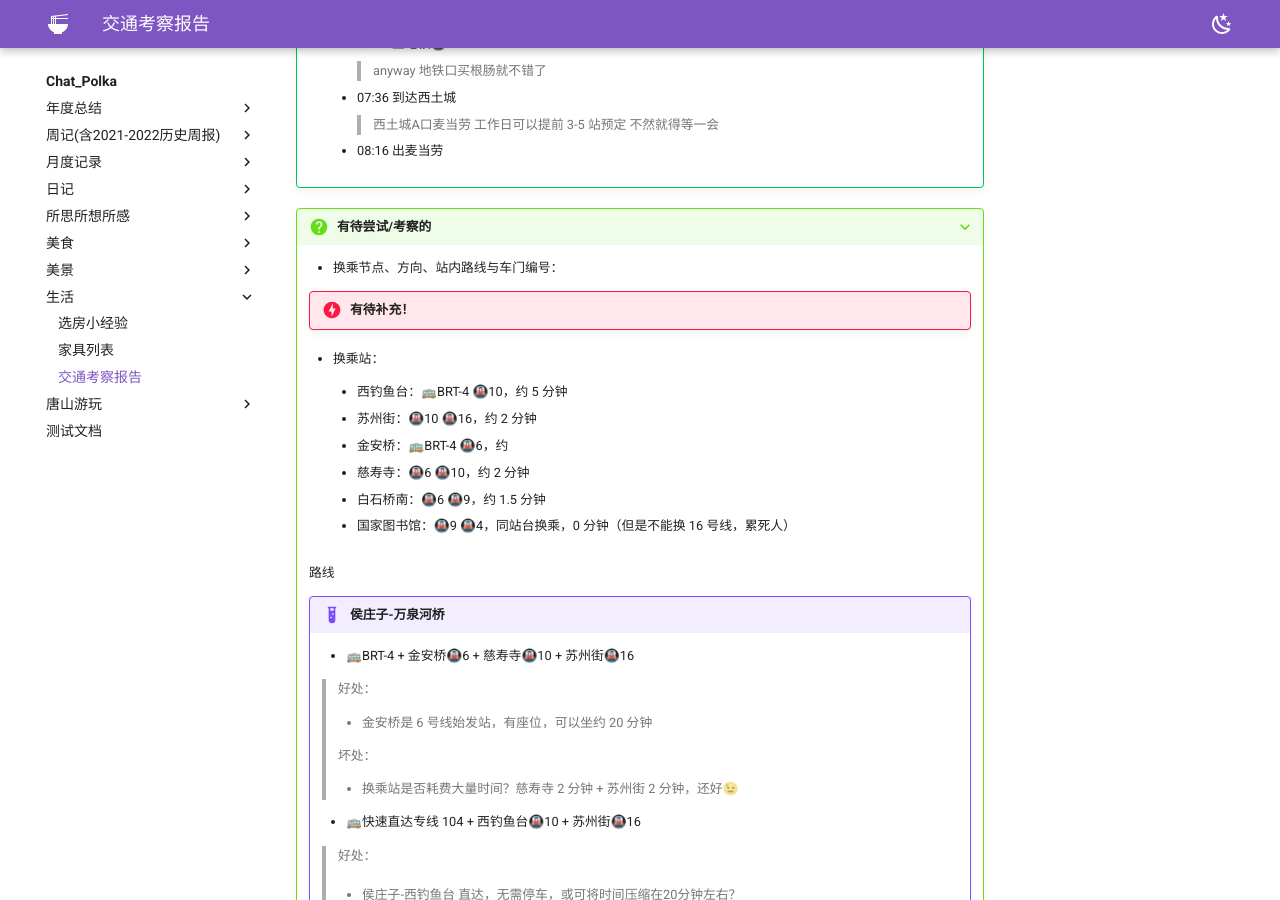
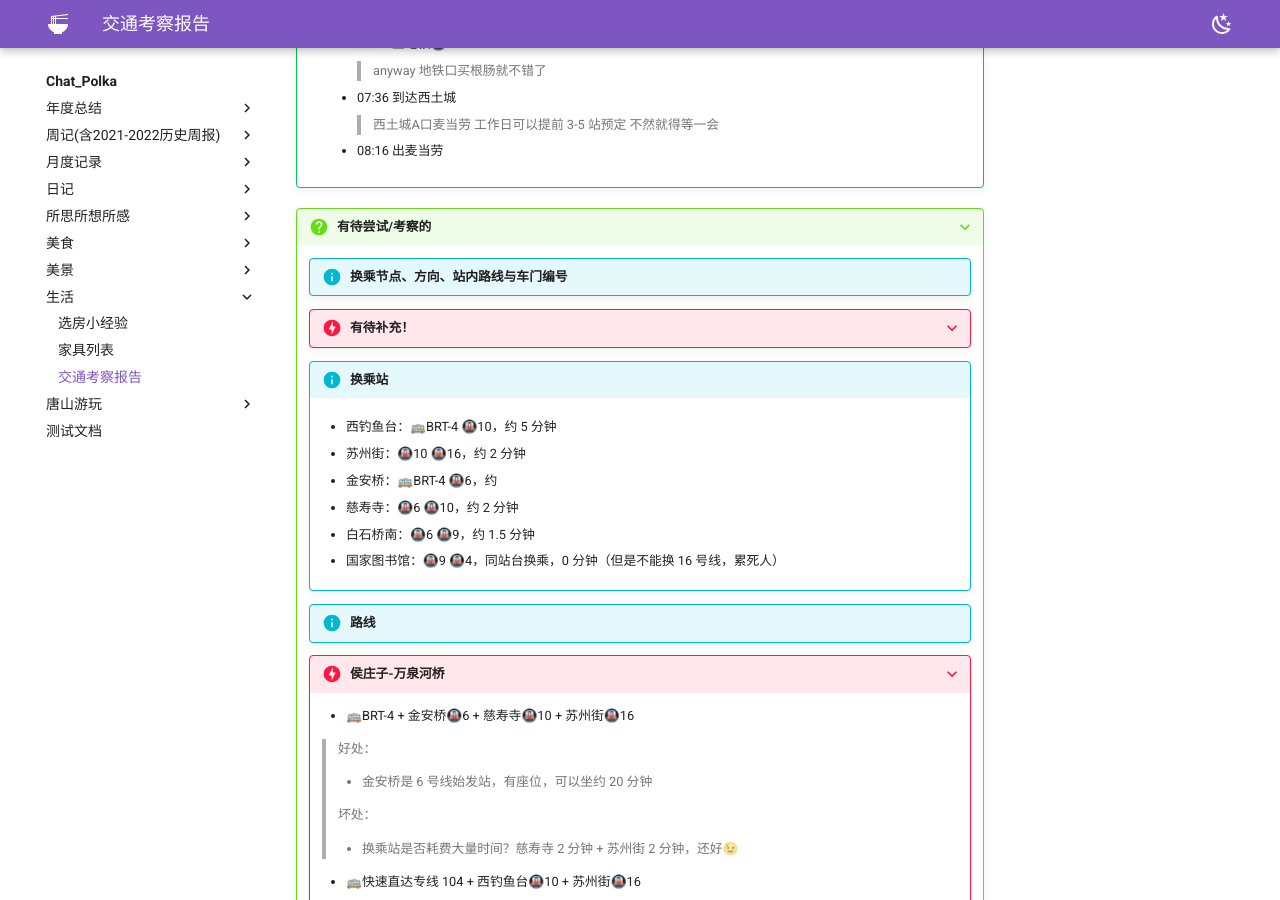
Before and after one commit to Haohahahaha/chat, an MkDocs documentation site: the page built from docs/7-Life/rent-house/Traffic-Survey.md, in a window 1280 px wide and 900 px high, scrolled down 2005 px. Built offline with MkDocs 1.6.1 and Material for MkDocs 9.7.7, drawn with Linux system fonts in a browser that asks for light colours; some of the changed lines change nothing that is shown.

Commit message:
2025-03-31_15:16:10 update

```diff
--- a/docs/7-Life/rent-house/Traffic-Survey.md
+++ b/docs/7-Life/rent-house/Traffic-Survey.md
@@ -124,11 +124,11 @@
 
 ???+ question "有待尝试/考察的"
 
-    - 换乘节点、方向、站内路线与车门编号：
+    !!! info "换乘节点、方向、站内路线与车门编号"
 
-    !!! danger "有待补充！"
+    ???+ danger "有待补充！"
 
-    - 换乘站：
+    !!! info "换乘站"
 
         - 西钓鱼台：🚌BRT-4 🚇10，约 5 分钟
 
@@ -142,9 +142,9 @@
 
         - 国家图书馆：🚇9 🚇4，同站台换乘，0 分钟（但是不能换 16 号线，累死人）
 
-    路线
+    !!! info "路线"
 
-    !!! example "侯庄子-万泉河桥"
+    ???+ danger "侯庄子-万泉河桥"
 
         - 🚌BRT-4 + 金安桥🚇6 + 慈寿寺🚇10 + 苏州街🚇16
 
@@ -218,7 +218,7 @@
 
 
 
-    !!! example "侯庄子-海淀黄庄/中关村/西土城"
+    ???+ danger "侯庄子-海淀黄庄/中关村/西土城"
 
         - 🚌BRT-4 + 金安桥🚇6 + 白石桥南🚇9 + 国家图书馆🚇4
 
@@ -246,7 +246,7 @@
         > - 票价 15 元
 
 
-        !!! example "万泉河桥/中关村-北大南门"
+    ???+ danger "万泉河桥/中关村-北大南门"
 
         - 距离：
 
```
